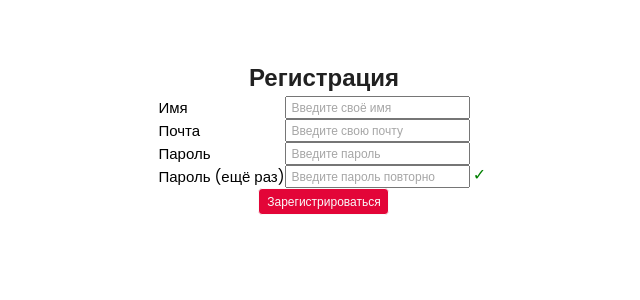
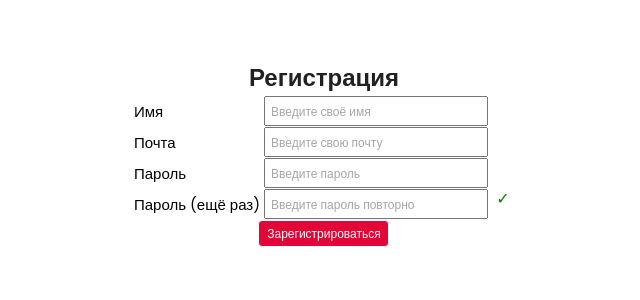
Before and after one commit to AliyaRazyapova/SushiDrop, a Vue app in the folder frontend/: page /register in a window 1280 px wide. Shown: the top 300 px of the page, without its empty margins (316-956 px from the left). Built offline with nearby package versions, Linux system fonts and the light colour scheme.

Commit message:
[fix] inputs in RegistrationForm

```diff
--- a/frontend/src/components/RegistrationForm.vue
+++ b/frontend/src/components/RegistrationForm.vue
@@ -106,10 +106,13 @@ export default {
   font-weight: 400;
   font-size: 15px;
   color: #000000;
+
+  padding: 4px;
 }
 
 .inp {
-  /*text-align: right;*/
+  width: 216px;
+  height: 24px;
 }
 
 .inp::placeholder {
@@ -124,11 +127,11 @@ export default {
 }
 
 .inp_1 {
-  margin-right: 20px;
+  margin-right: 30px;
 }
 
 .smile {
-  width: 20px;
+  width: 30px;
 }
 
 .passwords_match {
```
